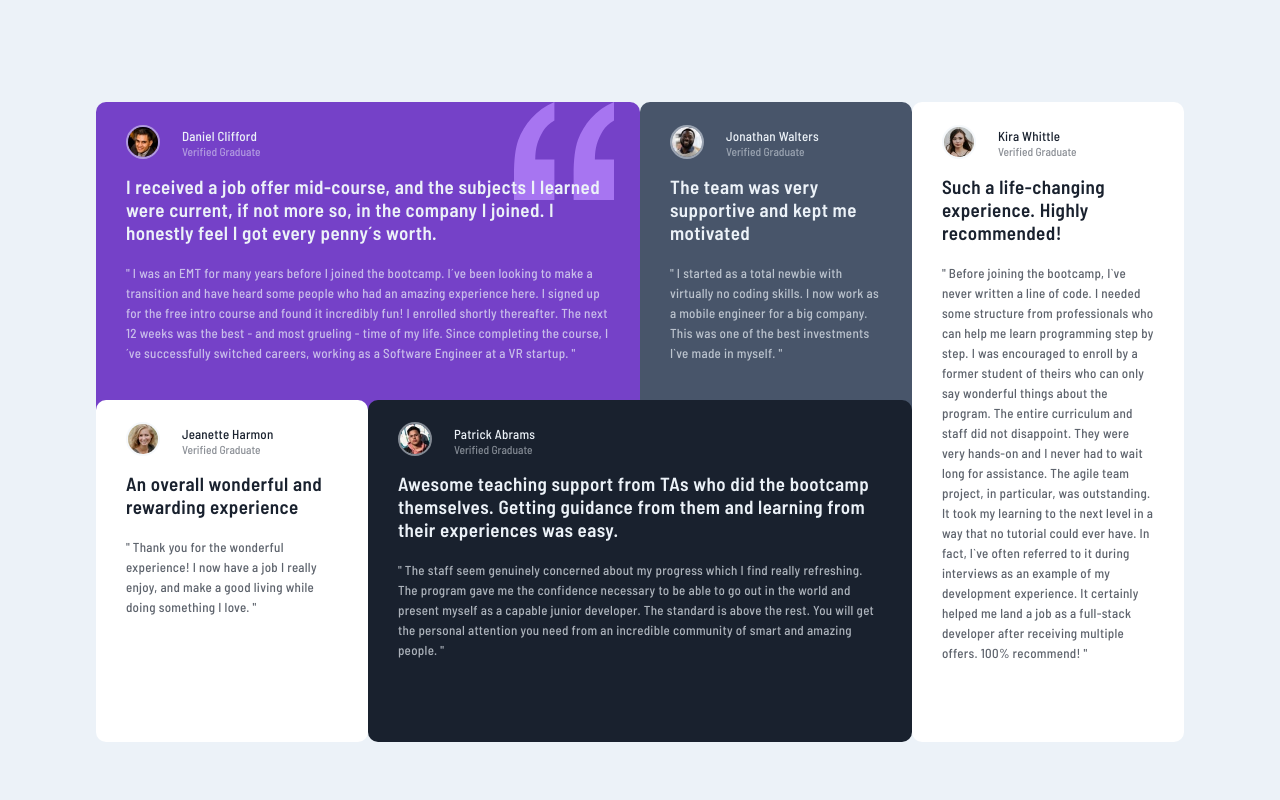
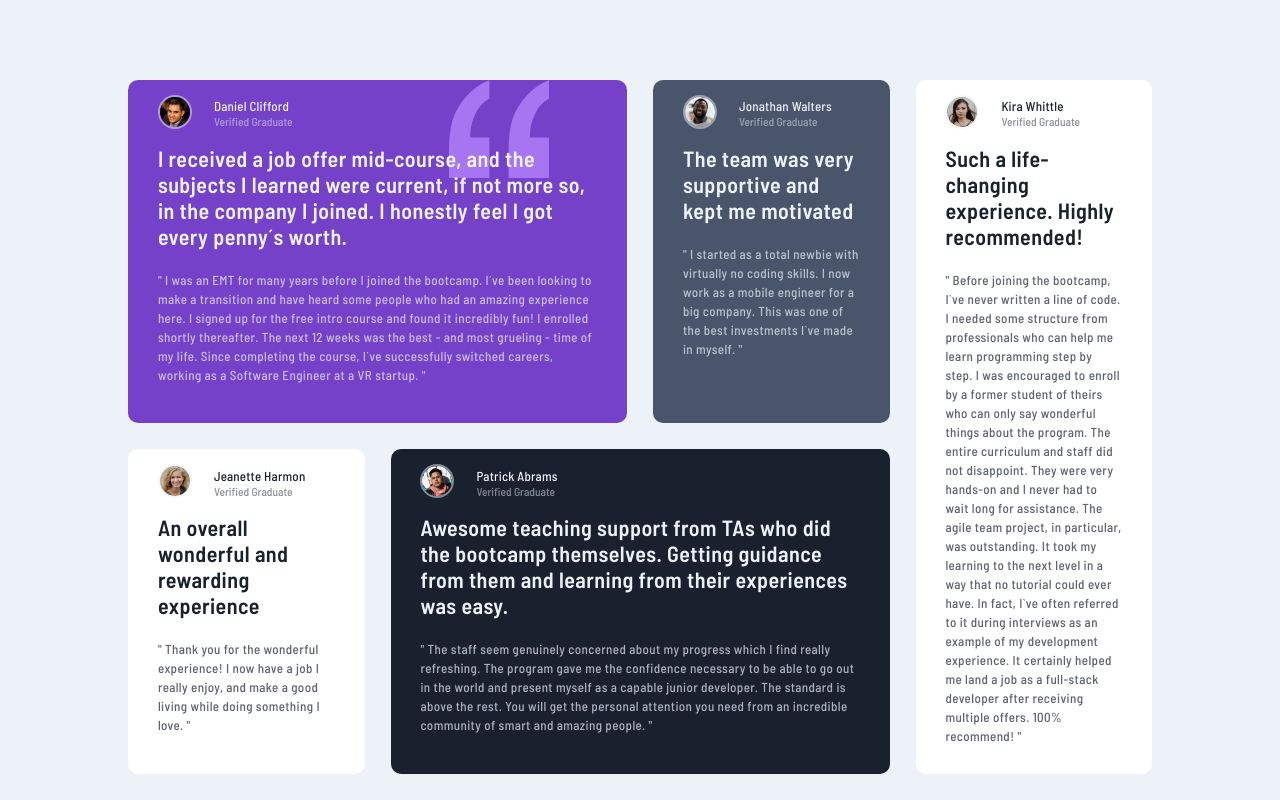
Before and after one commit to Gbw699/Testimonials-grid-section-frontend-mentor, an Angular app: page / in a window 1280 px wide. Built offline with nearby package versions, Linux system fonts and the light colour scheme.

Commit message:
FEAT layout ready

```diff
--- a/src/app/app.component.html
+++ b/src/app/app.component.html
@@ -4,7 +4,7 @@ $VeryDarkBlackishBlue= "hsl(219, 29%, 14%)"; @let $LightGrayishBlue =
 "hsl(210,46%,95%)";
 
 <main class="container">
-  <app-card
+  <app-card class="first-child grid-col-span-2"
     [cardInfo]="{
       profileImg: './images/image-daniel.jpg',
       name: 'Daniel Clifford',
@@ -15,7 +15,7 @@ $VeryDarkBlackishBlue= "hsl(219, 29%, 14%)"; @let $LightGrayishBlue =
       color: { color: $LightGrayishBlue, backgroundColor: $ModerateViolet }
     }"
   ></app-card>
-  <app-card
+  <app-card class="second-child"
     [cardInfo]="{
       profileImg: './images/image-jonathan.jpg',
       name: 'Jonathan Walters',
@@ -25,7 +25,7 @@ $VeryDarkBlackishBlue= "hsl(219, 29%, 14%)"; @let $LightGrayishBlue =
       color: { color: $LightGrayishBlue, backgroundColor: $VeryDarkGrayishBlue }
     }"
   ></app-card>
-  <app-card
+  <app-card class="third-child"
     [cardInfo]="{
       profileImg: './images/image-jeanette.jpg',
       name: 'Jeanette Harmon',
@@ -36,7 +36,7 @@ $VeryDarkBlackishBlue= "hsl(219, 29%, 14%)"; @let $LightGrayishBlue =
     }"
   ></app-card>
   <app-card
-    class="fourth-child"
+    class="fourth-child grid-col-span-2"
     [cardInfo]="{
       profileImg: './images/image-patrick.jpg',
       name: 'Patrick Abrams',
@@ -50,7 +50,7 @@ $VeryDarkBlackishBlue= "hsl(219, 29%, 14%)"; @let $LightGrayishBlue =
       }
     }"
   ></app-card>
-  <app-card
+  <app-card class="fifth-child"
     [cardInfo]="{
       profileImg: './images/image-kira.jpg',
       name: 'Kira Whittle',
--- a/src/app/app.component.scss
+++ b/src/app/app.component.scss
@@ -1,22 +1,22 @@
 .container {
-  @media (min-width: 900px) {
-    max-width: 85%;
-    max-height: 85%;
+  display: grid;
+  gap: 2rem;
+  margin: 4rem 2rem;
+  max-width: 700px;
+  @media (min-width: 1200px) {
+    max-width: 80%;
+    max-height: 80%;
     display: grid;
-    // gap: 5rem;
     grid-template-columns: repeat(4, 1fr);
-    grid-template-rows: repeat(2, 1fr);
-    grid-auto-flow: row;
-
-    // align-items: fit-content;
-    app-card:first-child {
-      grid-area: 1 / 1 / 2 / 3;
+    gap: 2rem;
+    app-card {
+      display: inherit;
     }
     app-card:last-child {
       grid-area: 1 / 4 / 3 / 5;
     }
-    .fourth-child {
-      grid-area: 2 / 2 / 3 / 4;
+    .grid-col-span-2 {
+      grid-column: span 2;
     }
   }
 }
--- a/src/card/card.component.scss
+++ b/src/card/card.component.scss
@@ -1,15 +1,14 @@
 @use "../styles.scss" as s;
 
 .container {
-  padding: 1.7rem 2.3rem;
-  margin: 2rem;
+  // padding: 1.7rem 2.3rem;
+  padding: 1.15rem 2.3rem;
   border-radius: 10px;
   background-repeat: no-repeat;
   background-position: right 2rem top 0;
   background-size: 100px;
-  @media (min-width: 900px) {
-    margin: 0;
-    height: 100%;
+  @media (min-width: 1200px) {
+    background-position: right 6rem top 0;
   }
   header {
     display: flex;
@@ -43,13 +42,13 @@
 
   .short-testimony {
     margin-top: 1rem;
-    font-size: 19px;
+    font-size: clamp(19px, 3vw, 22px);
     font-weight: 600;
     letter-spacing: 0.45px;
   }
 
   .large-testimony {
-    letter-spacing: 0.3px;
-    line-height: 20px;
+    letter-spacing: 0.4px;
+    line-height: 19px;
   }
 }
--- a/src/styles.scss
+++ b/src/styles.scss
@@ -28,8 +28,9 @@ body {
 
 app-root {
   height: 100%;
-  @media (min-width: 900px) {
-    height: 100%;
+  display: grid;
+  justify-content: center;
+  @media (min-width: 1200px) {
     display: flex;
     justify-content: center;
     align-items: center;
```
